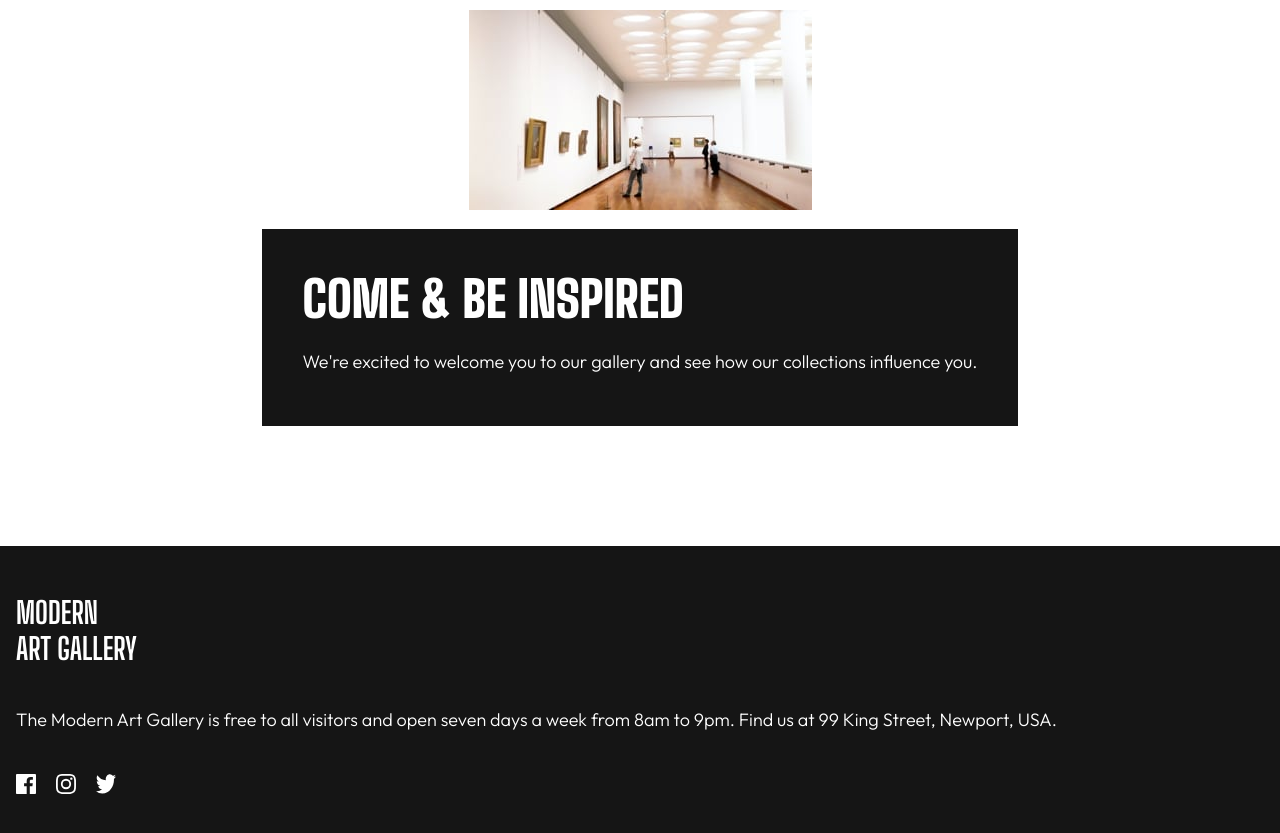
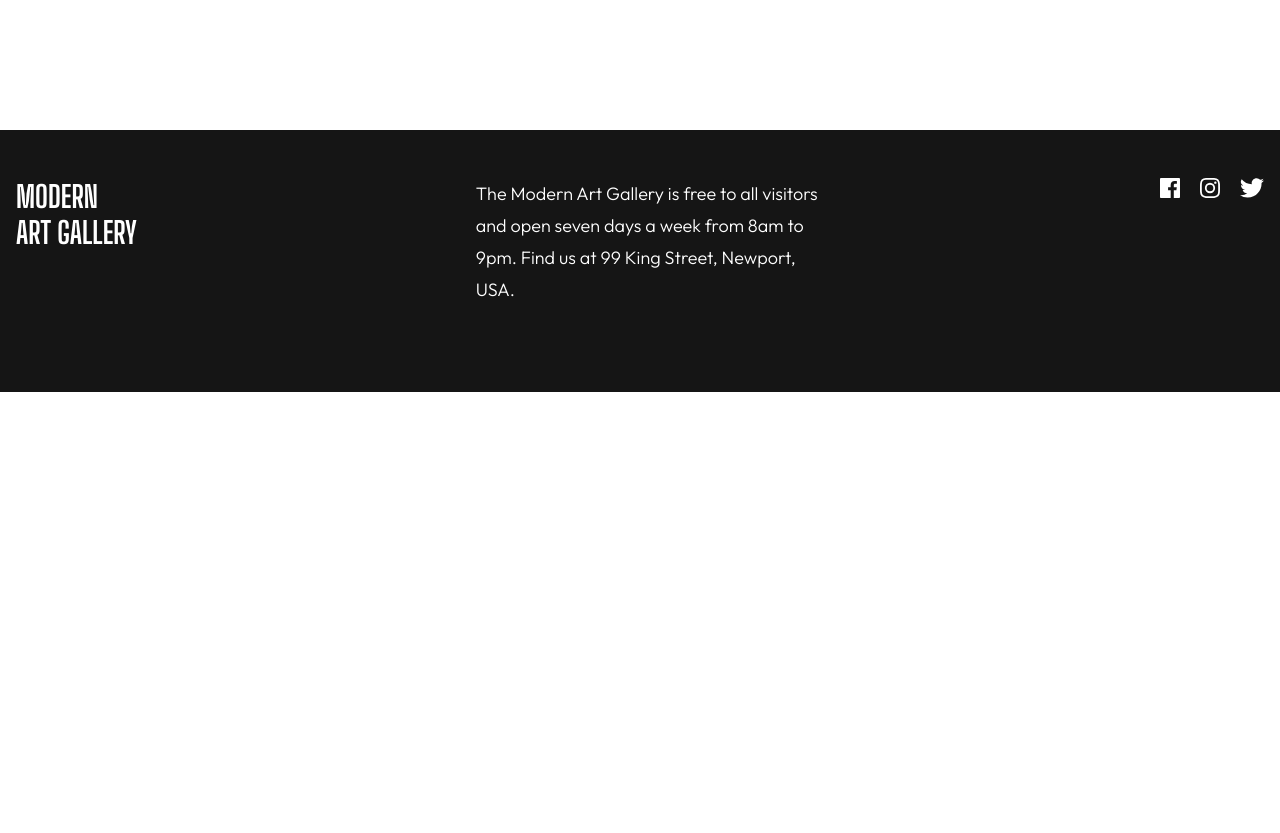
Before and after one commit to AndyBeable/art-gallery, a Vue app: page / in a window 1280 px wide. Shown: the part 1880-2713 px from the top of the page. After the commit the page ends 2272 px from the top, so only its background shows below. Built offline with nearby package versions, Linux system fonts and the light colour scheme.

Commit message:
footer resp

```diff
--- a/src/components/home/Inspiration.vue
+++ b/src/components/home/Inspiration.vue
@@ -37,6 +37,13 @@ export default {
   }
 }
 
+@media screen and (min-width: 768px) {
+  .inspiration__container {
+    flex-direction: row;
+    justify-content: center;
+  }
+}
+
 .inspiration__container__details {
   display: flex;
   flex-direction: column;
--- a/src/components/ui/Footer.vue
+++ b/src/components/ui/Footer.vue
@@ -1,21 +1,29 @@
 <template>
   <div class="footer__container">
-    <h4>Modern<br> Art Gallery</h4>
-    <p>
-      The Modern Art Gallery is free to all visitors and open seven days a week
-      from 8am to 9pm. Find us at 99 King Street, Newport, USA.
-    </p>
+    <div class="footer__container--title">
+      <h4>
+        Modern<br />
+        Art Gallery
+      </h4>
+    </div>
+    <div class="footer__container--copy">
+      <p>
+        The Modern Art Gallery is free to all visitors and open seven days a
+        week from 8am to 9pm. Find us at 99 King Street, Newport, USA.
+      </p>
+    </div>
+
     <div class="footer__social__links">
-      <img src="../../assets/icon-facebook.svg" alt="">
-      <img src="../../assets/icon-instagram.svg" alt="">
-      <img src="../../assets/icon-twitter.svg" alt="">
+      <img src="../../assets/icon-facebook.svg" alt="" />
+      <img src="../../assets/icon-instagram.svg" alt="" />
+      <img src="../../assets/icon-twitter.svg" alt="" />
     </div>
   </div>
 </template>
 
 <script>
 export default {
-  name: "Footer"
+  name: "Footer",
 };
 </script>
 
@@ -38,9 +46,30 @@ export default {
   }
 }
 
+@media screen and (min-width: 768px) {
+  .footer__container {
+    flex-direction: row;
+    justify-content: space-between;
+    gap: 10px;
+
+    &--title {
+      width: 125px;
+    }
+
+    &--copy {
+      max-width: 350px;
+    }
+  }
+}
+
 .footer__social__links {
   display: flex;
   gap: 20px;
 }
 
+@media screen and (min-width: 768px) {
+  .footer__social__links {
+    height: 20px;
+  }
+}
 </style>
```
